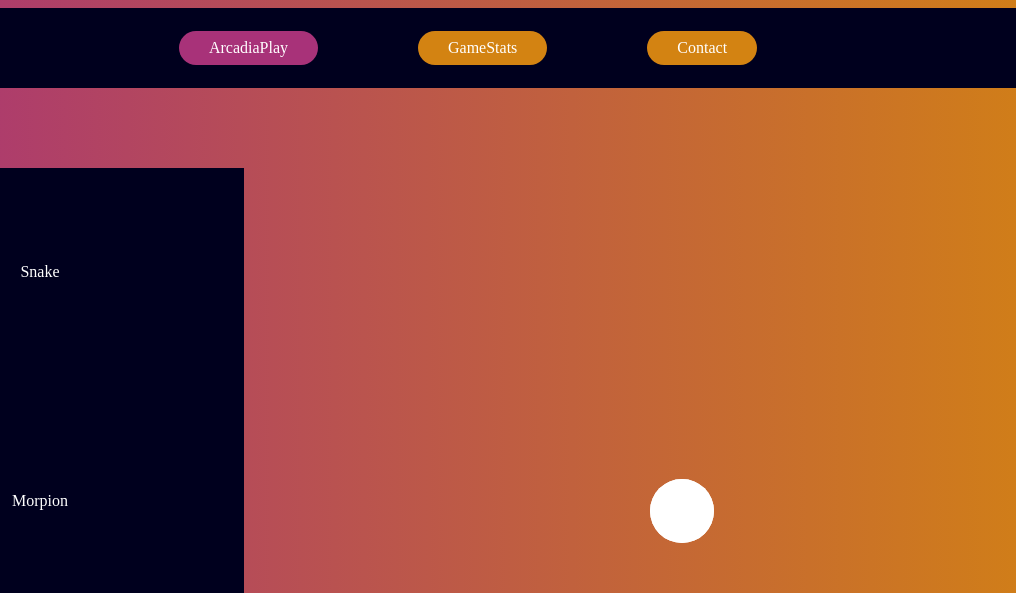
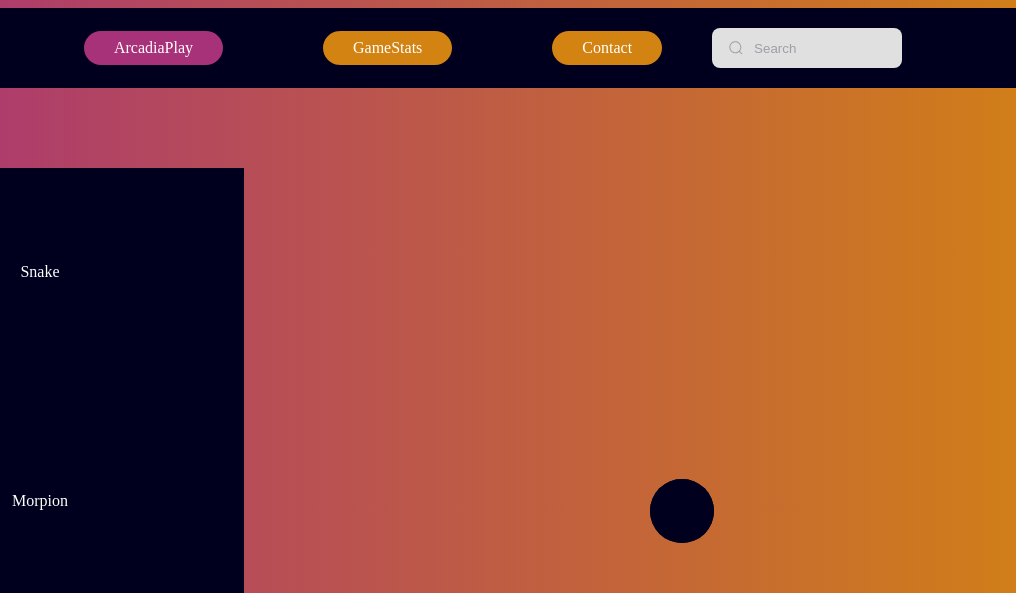
Before and after one commit to LeoVtr76/ArcadiaPlay, a plain HTML site: page index.html in a window 1280 px wide. Shown: the top 593 px of the page, 172-1188 px from the left. Drawn offline with Linux system fonts and the light colour scheme.

Commit message:
Ajout de la barre de recherche dans la div de class -> head

```diff
--- a/assets/style.css
+++ b/assets/style.css
@@ -72,6 +72,64 @@ nav a:hover {
     background-color: #A83279;
     transform: none;
 }
+
+.group {
+    display: flex;
+    line-height: 28px;
+    align-items: center;
+    position: relative;
+    max-width: 190px;
+  }
+
+  .input {
+    width: 100%;
+    height: 40px;
+    line-height: 28px;
+    padding: 0 1rem;
+    padding-left: 2.5rem;
+    border: 2px solid transparent;
+    border-radius: 8px;
+    outline: none;
+    background-color: #e0e0e0;
+    color: #00001e;
+    transition: 0.3s ease;
+  }
+
+  .input::placeholder {
+    color: #9e9ea7;
+  }
+
+  .input:focus,
+  input:hover {
+    outline: none;
+    border-color: rgba(234, 226, 183, 0.4);
+    background-color: #fff;
+    box-shadow: 0 0 0 4px rgb(234 226 183 / 10%);
+  }
+
+  .icon {
+    position: absolute;
+    left: 1rem;
+    fill: #9e9ea7;
+    width: 1rem;
+    height: 1rem;
+  }
+
+
+
+
+
+
+
+
+
+
+
+
+
+
+
+
 
 .left-area {
     display: grid;
@@ -149,7 +207,7 @@ nav a:hover {
     width: 64px;
     height: 64px;
     border-radius: 50%;
-    background: #FFF;
+    background: #00001e;
     transform: translate(-50% , -100%)  scale(0);
     animation: push_401 2s infinite linear;
   }
--- a/index.html
+++ b/index.html
@@ -17,6 +17,18 @@
                 <a class="here" href="index.html">ArcadiaPlay</a>
                 <a href="stats.html">GameStats</a>
                 <a href="contact.html">Contact</a>
+
+                <div class="group">
+                    <svg viewBox="0 0 24 24" aria-hidden="true" class="icon">
+                      <g>
+                        <path
+                          d="M21.53 20.47l-3.66-3.66C19.195 15.24 20 13.214 20 11c0-4.97-4.03-9-9-9s-9 4.03-9 9 4.03 9 9 9c2.215 0 4.24-.804 5.808-2.13l3.66 3.66c.147.146.34.22.53.22s.385-.073.53-.22c.295-.293.295-.767.002-1.06zM3.5 11c0-4.135 3.365-7.5 7.5-7.5s7.5 3.365 7.5 7.5-3.365 7.5-7.5 7.5-7.5-3.365-7.5-7.5z"
+                        ></path>
+                      </g>
+                    </svg>
+                    <input class="input" type="search" placeholder="Search" />
+                  </div>
+
                 <img class="NOM" src="Images/NOM - ArcadiaPlay.png">
             </nav>
         </div>
```
